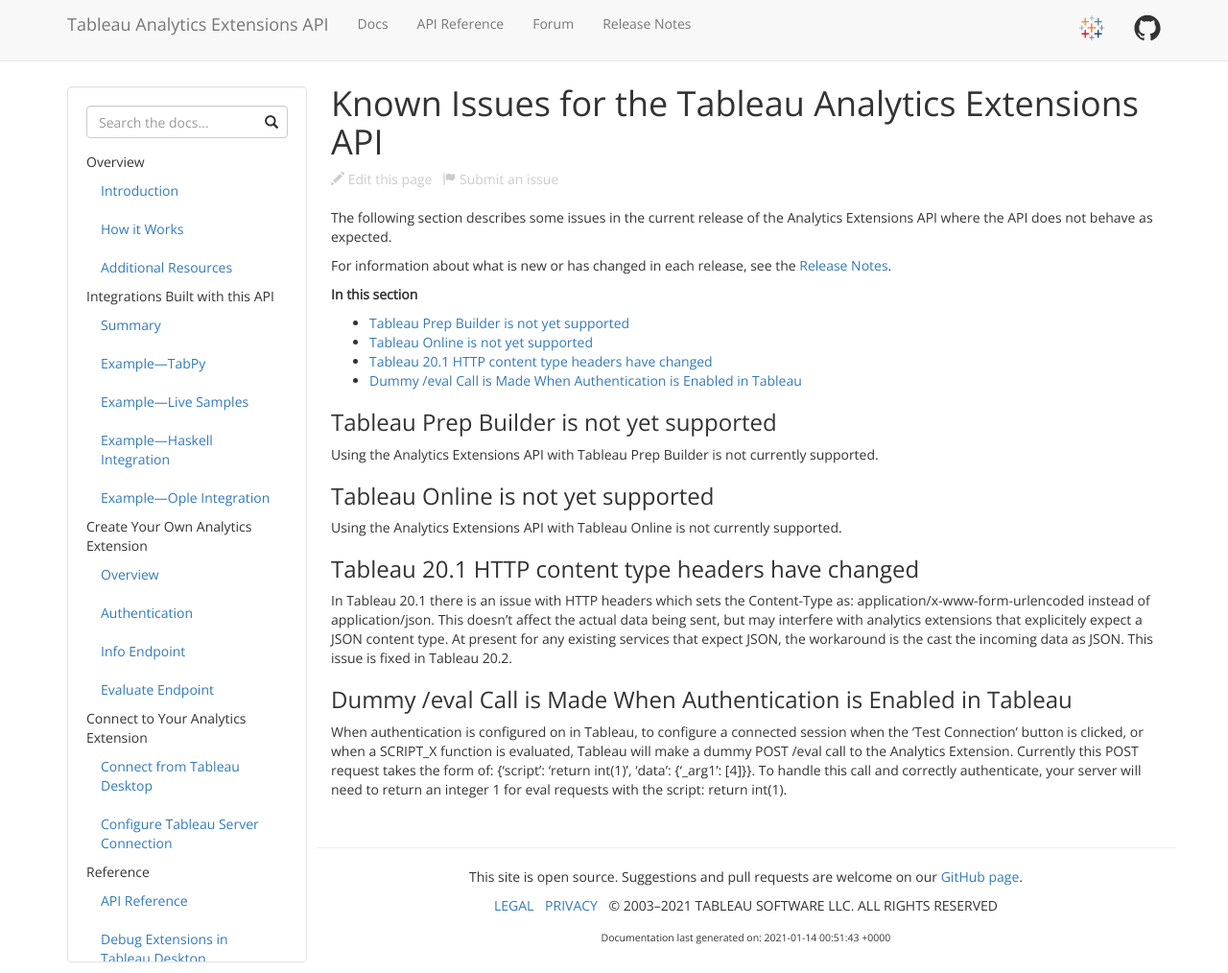
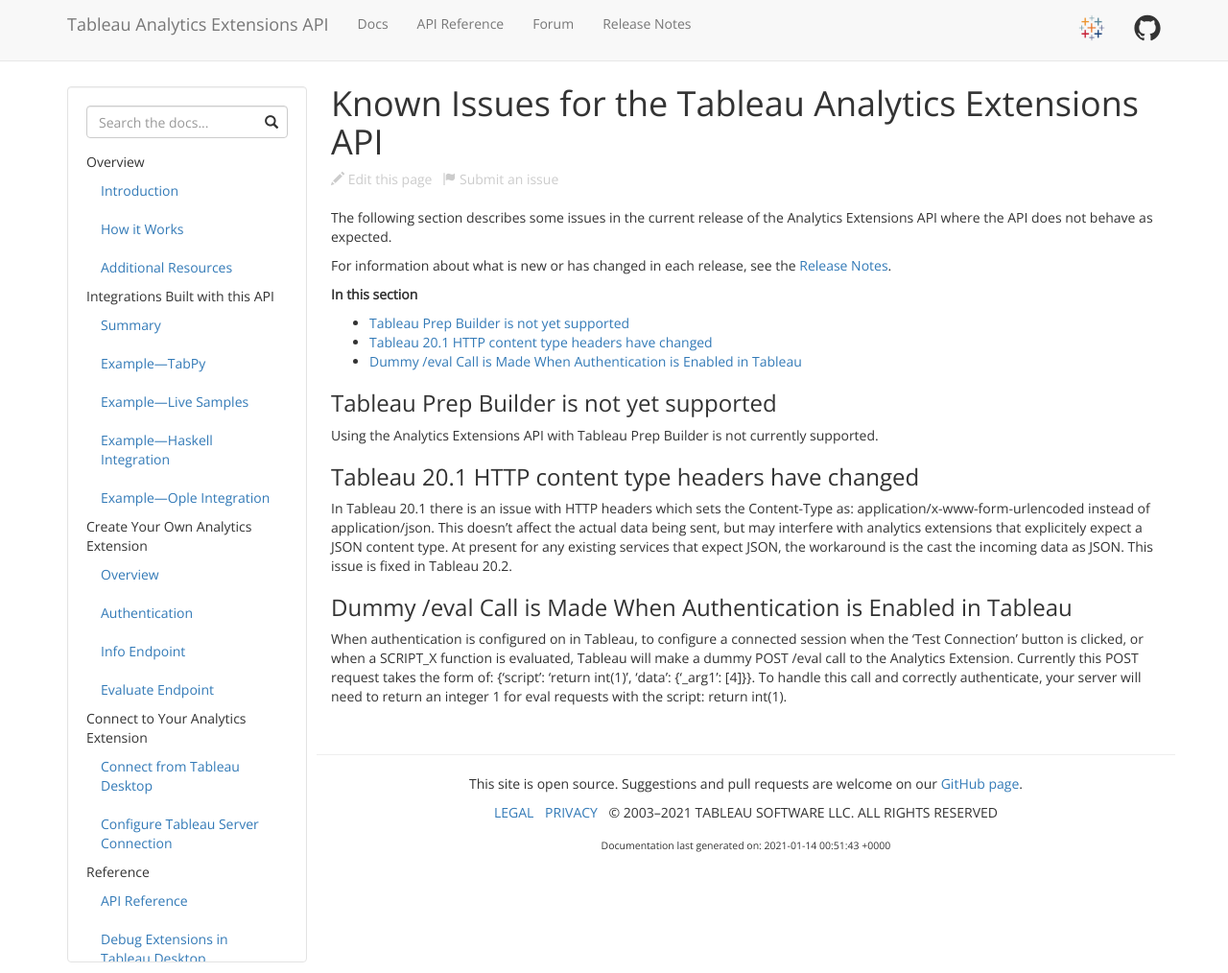
Before and after one commit to tableau/analytics-extensions-api, a Jekyll site: the page built from docs/ae_known_issues.md, in a window 1280 px wide and 1014 px high. Shown: the whole window at 96% size. Built offline with Jekyll 4.4.1, drawn with Linux system fonts in a browser that asks for light colours; nearby versions of some CDN libraries.

Commit message:
Update ae_known_issues.md
Remove Online issue now that Online supports analytics extensions.

```diff
--- a/docs/ae_known_issues.md
+++ b/docs/ae_known_issues.md
@@ -17,10 +17,6 @@
 
 Using the Analytics Extensions API with Tableau Prep Builder is not currently supported.
 
-### Tableau Online is not yet supported
-
-Using the Analytics Extensions API with Tableau Online is not currently supported.
-
 ### Tableau 20.1 HTTP content type headers have changed
 
 In Tableau 20.1 there is an issue with HTTP headers which sets the Content-Type as: application/x-www-form-urlencoded instead of application/json. This doesn't affect the actual data being sent, but may interfere with analytics extensions that explicitely expect a JSON content type. At present for any existing services that expect JSON, the workaround is the cast the incoming data as JSON. This issue is fixed in Tableau 20.2.
```
